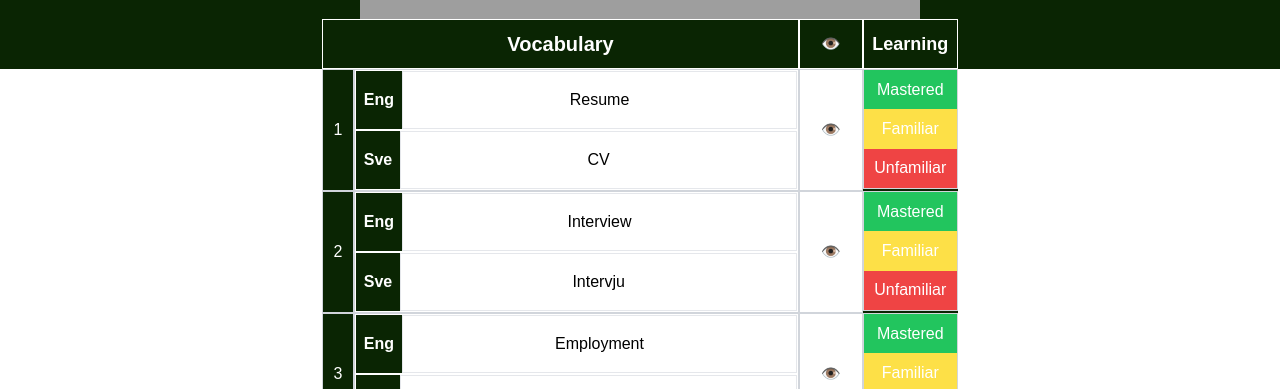
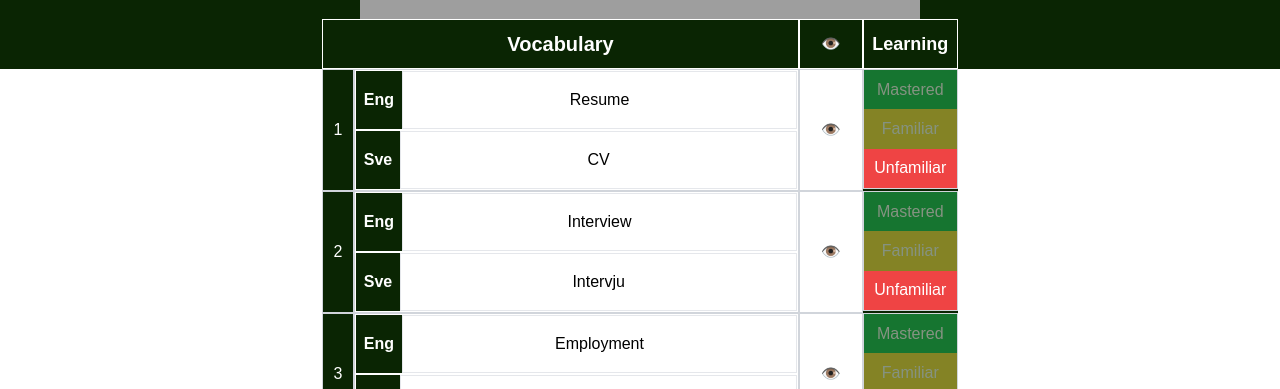
Before and after one commit to KristofferGW/lexicon-turbo-mvp, a Next.js app: page /themes/applying-for-jobs in a window 1280 px wide. Shown: the part 411-800 px from the top of the page. Built offline with nearby package versions, Linux system fonts and the light colour scheme; grey boxes are pictures that could not be loaded.

Commit message:
Added functionality to update learning status for each word, visibly.

```diff
--- a/src/app/components/VocabularyContainer.js
+++ b/src/app/components/VocabularyContainer.js
@@ -4,6 +4,11 @@ export default function VocabularyContainer({ words, showEnglish }) {
   // Use React's useState to track visibility for each word individually
   const [visibilityState, setVisibilityState] = useState(
     words.map(() => showEnglish) // Initialize with the global showEnglish state
+  );
+
+  // Track the learning status for each word
+  const [learningStatus, setLearningStatus] = useState(
+    words.map(() => "Unfamiliar") // Initialize all words as "Unfamiliar"
   );
 
   // Update local state when global showEnglish changes
@@ -16,6 +21,15 @@ export default function VocabularyContainer({ words, showEnglish }) {
     setVisibilityState(prevState => {
       const newState = [...prevState];
       newState[index] = !newState[index];
+      return newState;
+    });
+  };
+
+  // Update learning status for a specific word
+  const updateLearningStatus = (index, status) => {
+    setLearningStatus(prevState => {
+      const newState = [...prevState];
+      newState[index] = status;
       return newState;
     });
   };
@@ -69,9 +83,24 @@ export default function VocabularyContainer({ words, showEnglish }) {
             className="flex flex-col border border-gray-300"
             style={{ width: '15%', height: '120px' }}  // sätt en höjd så att flex-fördelningen blir synlig
           >
-            <span className="flex-1 w-full bg-green-500 flex items-center justify-center">Mastered</span>
-            <span className="flex-1 w-full bg-lexiconyellow flex items-center justify-center">Familiar</span>
-            <span className="flex-1 w-full bg-red-500 flex items-center justify-center">Unfamiliar</span>
+            <div
+              className={`flex-1 w-full bg-green-500 flex items-center justify-center cursor-pointer ${learningStatus[index] !== "Mastered" ? "opacity-50" : ""}`}
+              onClick={() => updateLearningStatus(index, "Mastered")}
+            >
+              Mastered
+            </div>
+            <div
+              className={`flex-1 w-full bg-lexiconyellow flex items-center justify-center cursor-pointer ${learningStatus[index] !== "Familiar" ? "opacity-50" : ""}`}
+              onClick={() => updateLearningStatus(index, "Familiar")}
+            >
+              Familiar
+            </div>
+            <div
+              className={`flex-1 w-full bg-red-500 flex items-center justify-center cursor-pointer ${learningStatus[index] !== "Unfamiliar" ? "opacity-50" : ""}`}
+              onClick={() => updateLearningStatus(index, "Unfamiliar")}
+            >
+              Unfamiliar
+            </div>
           </div>
         </div>
       ))}
```
